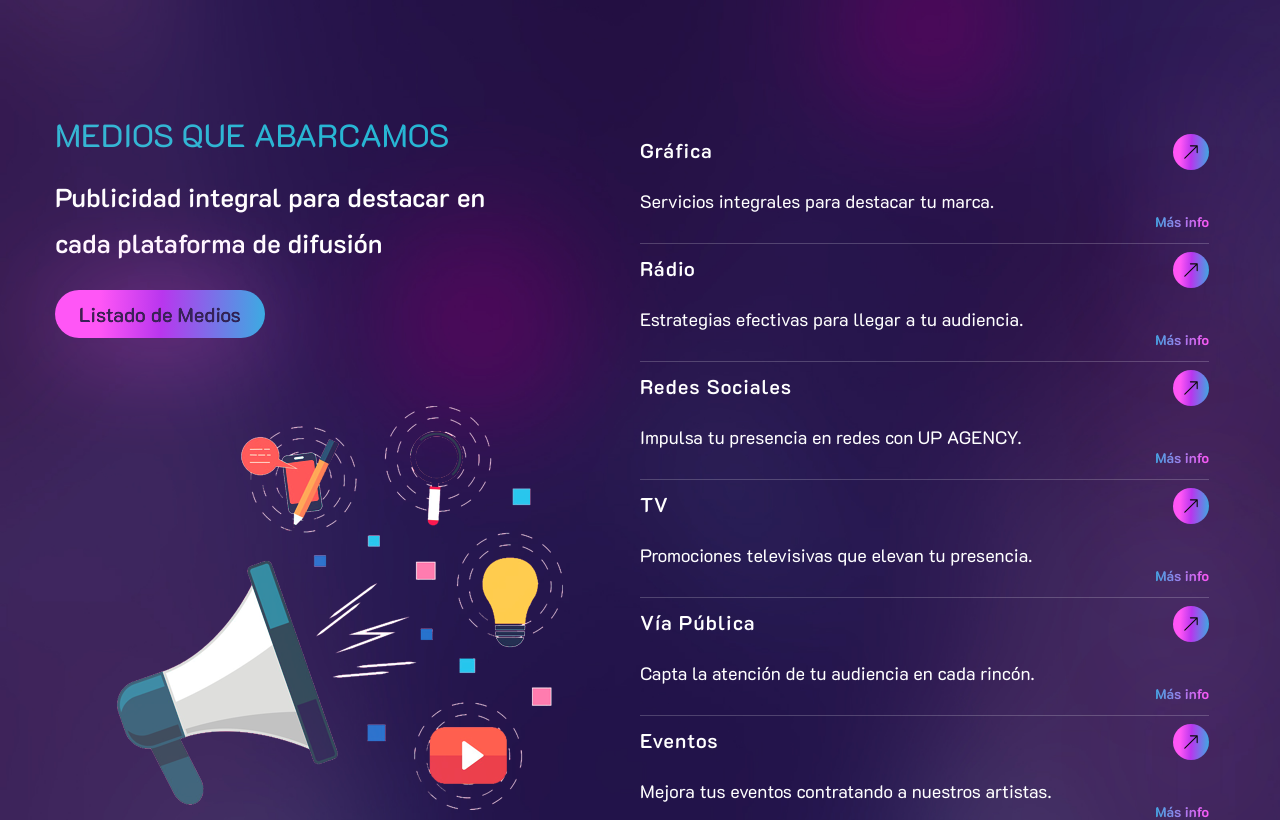
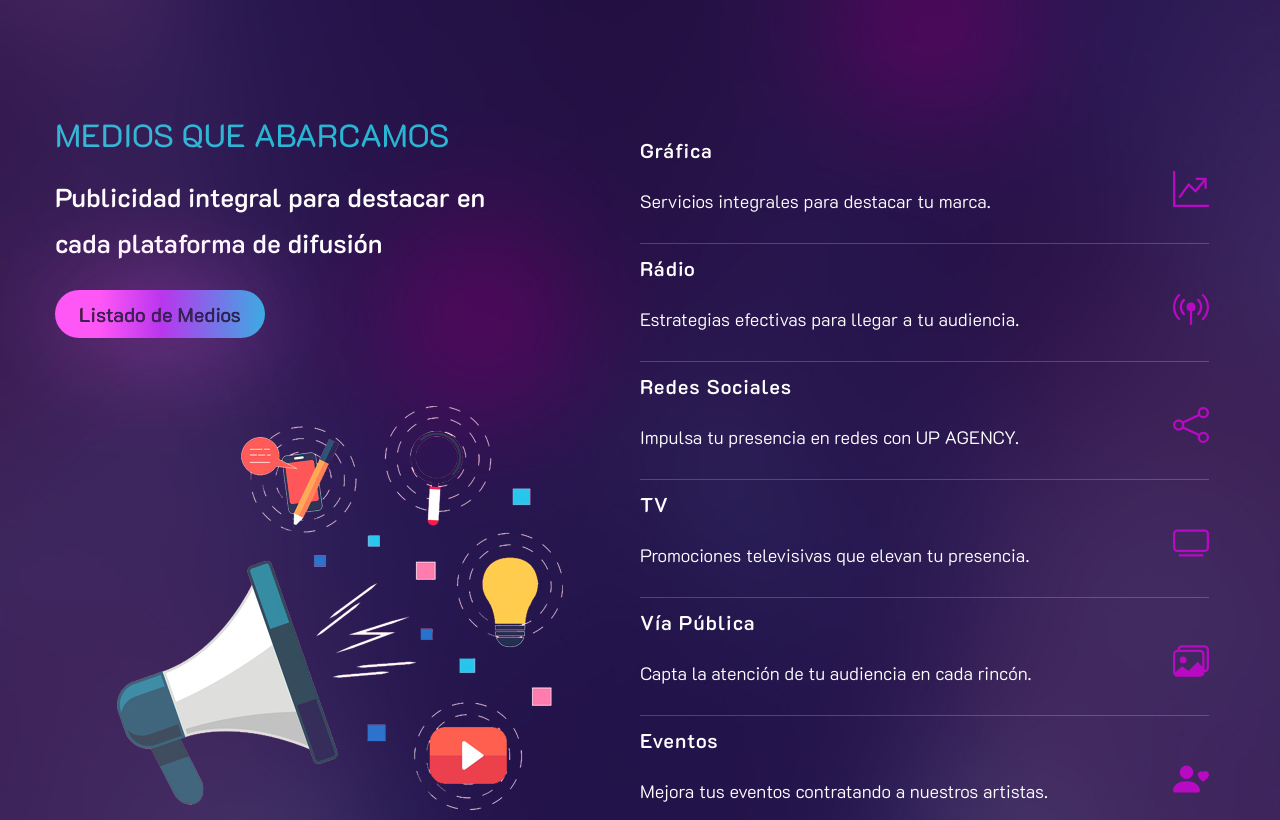
Before and after one commit to soyjuano/Up-Agency, a React (Create React App) app: page / in a window 1280 px wide. Shown: the part 1560-2380 px from the top of the page. Built offline with nearby package versions, Linux system fonts and the light colour scheme; the HTML template or start-up script is replaced by a standard one.

Commit message:
saque link GRAFICA de services y ajuste de fonts

```diff
--- a/public/index.html
+++ b/public/index.html
@@ -1,26 +1,20 @@
 <!DOCTYPE html>
 <html lang="en">
+
 <head>
   <meta charset="utf-8" />
   <meta name="viewport" content="width=device-width, initial-scale=1" />
   <meta name="theme-color" content="#000000" />
-    <meta
-      name="description"
-      content="Web site created using create-react-app"
-    />
+  <meta name="UP! Agency es una empresa de servicios integrales con años de trayectoria en el mercado."
+    content="Contamos con un variado portfolio de artistas, modelos, conductores y personalidades destacadas del mundo del espectáculo, la televisión y el cine." />
   <!-- google fonts -->
   <link
+    href="https://fonts.googleapis.com/css2?family=K2D:wght@300;400;500;600;700&family=Roboto+Condensed:wght@300;400;500;600;700&family=Saira+Condensed&display=swap"
+    rel="stylesheet" />
 
+  <title>UP! Agency</title>
+</head>
 
-    href="https://fonts.googleapis.com/css2?family=K2D:wght@300;400;500;600;700&family=Roboto+Condensed:wght@300;400;500;600;700&family=Saira+Condensed&display=swap"
-
-      rel="stylesheet"
-    />
-
-   <!--  href="https://fonts.googleapis.com/css2?family=Aldrich&family=Orbitron:wght@400;500;600;700;800;900&family=Rajdhani:wght@300;400;500;600;700&display=swap" -->
-
-    <title>React App</title>
-  </head>
 <body>
   <noscript>You need to enable JavaScript to run this app.</noscript>
   <div id="root"></div>
@@ -35,4 +29,5 @@
       To create a production bundle, use `npm run build` or `yarn build`.
     -->
 </body>
+
 </html>
--- a/src/components/Contact.js
+++ b/src/components/Contact.js
@@ -41,7 +41,7 @@ export const Contact = () => {
             <div>
               <h4 className='text-xl text-center lg:text-start uppercase text-secondary font-medium mb-2
             tracking-wide'>Contáctenos</h4>
-              <h2 className='text-[45px] text-center lg:text-start lg:text-[90px] leading-none mb-4'>
+              <h2 className='text-[45px] text-center lg:text-start lg:text-[70px] xl:text-[90px] leading-none mb-4'>
                 Esperamos <br />su Consulta!
               </h2>
 
--- a/src/components/Footer.js
+++ b/src/components/Footer.js
@@ -25,7 +25,7 @@ const Footer = () => {
                 </a>
               </div>
 
-          <div className="flex-col justify-center items-center z-20 text-white text-center">
+          <div className="flex-col justify-center items-center text-base z-20 text-center">
             Copyright © 2024 UP! AGENCY - Todos los Derechos Reservados - Desarrollado por Juano
 
           </div>
--- a/src/components/Nav.js
+++ b/src/components/Nav.js
@@ -90,7 +90,7 @@ const Nav = () => {
                     <span className="text-2xl min-h-12 flex justify-center text-center items-center ">
                       {activeLink === sectionId ? <span className="active">{getIconForSection(sectionId)}</span> : getIconForSection(sectionId)}
                     </span>
-                    <span className='text-lg hidden md:inline capitalize'>
+                    <span className='text-base hidden md:inline capitalize'>
                       {sectionId}
                     </span>
                   </LinkRouter>
--- a/src/components/Services.js
+++ b/src/components/Services.js
@@ -2,7 +2,7 @@ import React from 'react';
 import { Link as LinkScroll } from 'react-scroll';
 import { Link as LinkRouter} from 'react-router-dom';
 // iconos
-import { BsArrowUpRight } from 'react-icons/bs';
+import { BsArrowUpRight, BsShare, BsTv, BsGraphUpArrow, BsBroadcastPin, BsImages,  BsPersonHeart} from 'react-icons/bs';
 //motion
 import { motion } from 'framer-motion';
 //variantes
@@ -16,6 +16,7 @@ const services = [
   'Servicios integrales para destacar tu marca.',
  link: 'Más info',
  url: 'grafica',
+ icon: <BsGraphUpArrow/>,
 },
 {
   name: 'Rádio' ,
@@ -23,6 +24,7 @@ const services = [
   'Estrategias efectivas para llegar a tu audiencia.',
  link: 'Más info',
  url: 'radio',
+ icon: <BsBroadcastPin/>,
 },
 {
   name: 'Redes Sociales' ,
@@ -30,6 +32,7 @@ const services = [
   'Impulsa tu presencia en redes con UP AGENCY.',
  link: 'Más info',
  url: 'radio',
+ icon: <BsShare/>,
 },
 {
   name: 'TV' ,
@@ -37,6 +40,7 @@ const services = [
   'Promociones televisivas que elevan tu presencia.',
  link: 'Más info',
  url: 'radio',
+ icon: <BsTv/>,
 },
 {
   name: 'Vía Pública' ,
@@ -44,6 +48,7 @@ const services = [
   'Capta la atención de tu audiencia en cada rincón.',
  link: 'Más info',
  url: 'radio',
+ icon: <BsImages/>,
 },
 {
   name: 'Eventos' ,
@@ -51,6 +56,7 @@ const services = [
   'Mejora tus eventos contratando a nuestros artistas.',
  link: 'Más info',
  url: 'radio',
+ icon: <BsPersonHeart/>,
 },
 
 ];
@@ -86,24 +92,25 @@ const Services = () => {
         <div>
           {services.map((service, index)=> {
             // estructura servicio
-            const { name, description, link, url } = service;
+            const { name, description, link, url, icon } = service;
             return (
               <div className='border-b border-white/20 h-[110px] mb-[8px] flex'
                 key={index}>
                 <div className='max-w-[476px]'>
                   <h4 className='text-[20px] tracking-wider font-primary
                   font-semibold mb-6'>{name}</h4>
-                  <p className='font-secondary leading-tight'>
+                  <p className='font-secondary font-light leading-tight'>
                     {description}
                   </p>
                 </div>
-                <div className='flex flex-col flex-1 items-end'>
-                  <LinkRouter to={url} className='btn w-9 h-9 mb-[42px] flex justify-center items-center'>
-                    <BsArrowUpRight className='text-primary' />
+                <div className='flex flex-col flex-1 pl-2 text-4xl text-accent flex justify-center items-end'>
+                {icon}
+                  {/* <LinkRouter to={url} className='btn w-9 h-9 mb-[42px] flex justify-center items-center'>
+                  {icon}
                   </LinkRouter>
                   <p  className='text-gradient text-sm'>
                     {link}
-                  </p>
+                  </p> */}
                 </div>
 
               </div>
```
Lines whose indentation alone changed are shown as unchanged.
